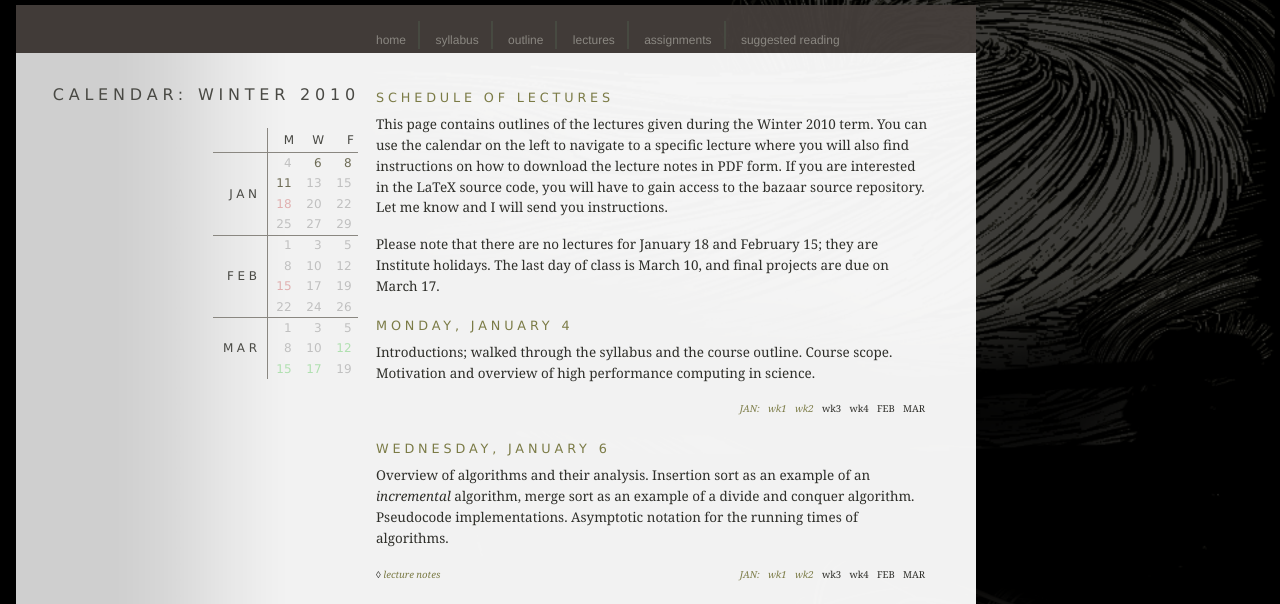
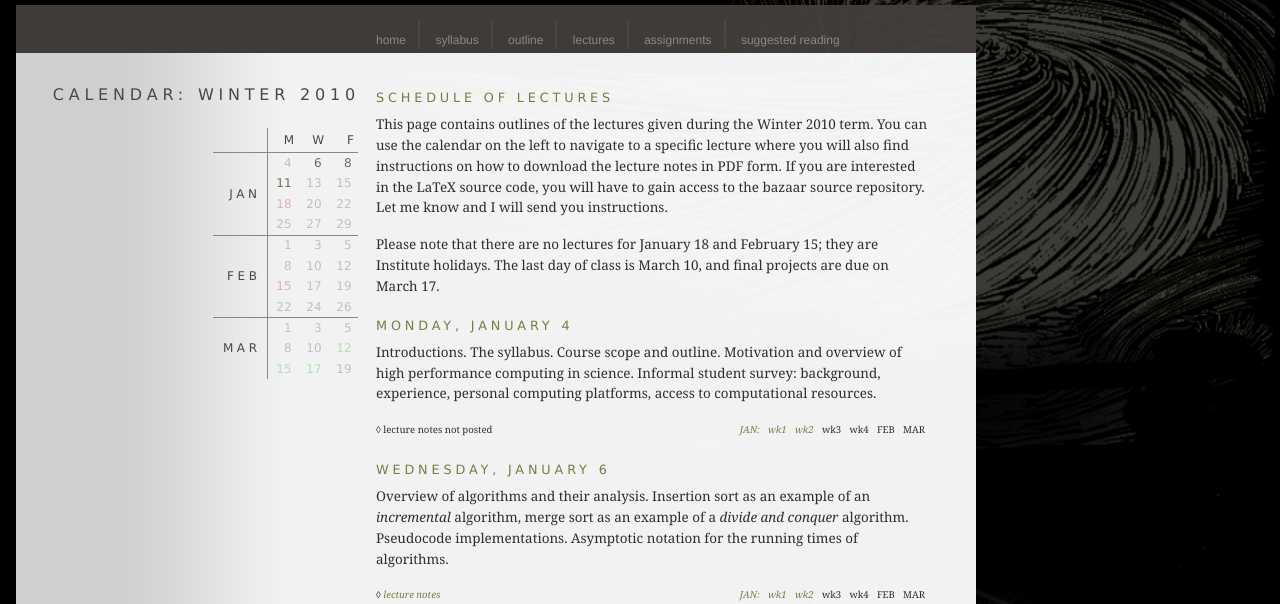
Before and after one commit to aivazis/acm114, a plain HTML site: page www/calendar.html in a window 1280 px wide. Shown: the part 146-750 px from the top of the page. Drawn offline with Linux system fonts and the light colour scheme.

Commit message:
Updateds to the online calendar

```diff
--- a/www/calendar.html
+++ b/www/calendar.html
@@ -160,8 +160,9 @@
     <!-- first week -->
     <h4><a name="20100104">Monday, January 4</a></h4>
     <p>
-      Introductions; walked through the syllabus and the course outline. Course
-      scope. Motivation and overview of high performance computing in science.
+      Introductions. The syllabus. Course scope and outline. Motivation and overview of high
+      performance computing in science. Informal student survey: background, experience,
+      personal computing platforms, access to computational resources.
     </p>
 
     <div class="inline-navigation">
@@ -174,15 +175,15 @@
         <li>FEB</li>
         <li>MAR</li>
       </ul>
-      &nbsp;
+      &loz;&nbsp;lecture notes not posted
     </div>
 
     <h4><a name="20100106">Wednesday, January 6</a></h4>
     <p>
       Overview of algorithms and their analysis. Insertion sort as an example of
-      an <em>incremental</em> algorithm, merge sort as an example of a divide and conquer
-      algorithm. Pseudocode implementations. Asymptotic notation for the running times of
-      algorithms.
+      an <em>incremental</em> algorithm, merge sort as an example of a <em>divide and
+      conquer</em> algorithm. Pseudocode implementations. Asymptotic notation for the running
+      times of algorithms.
     </p>
 
     <div class="inline-navigation">
```
